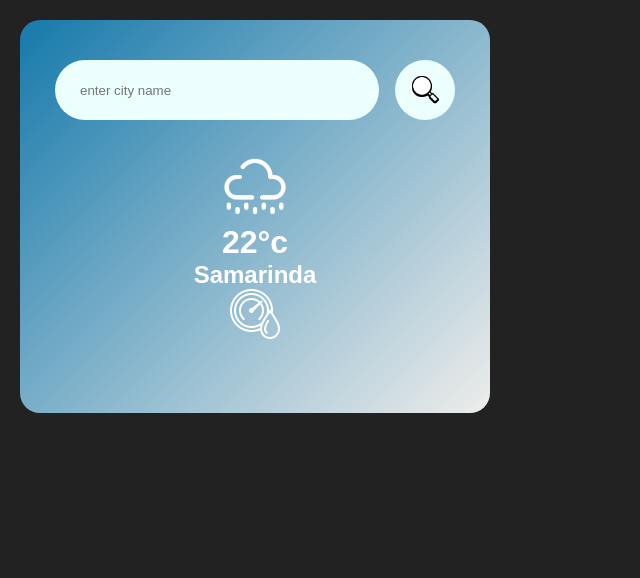
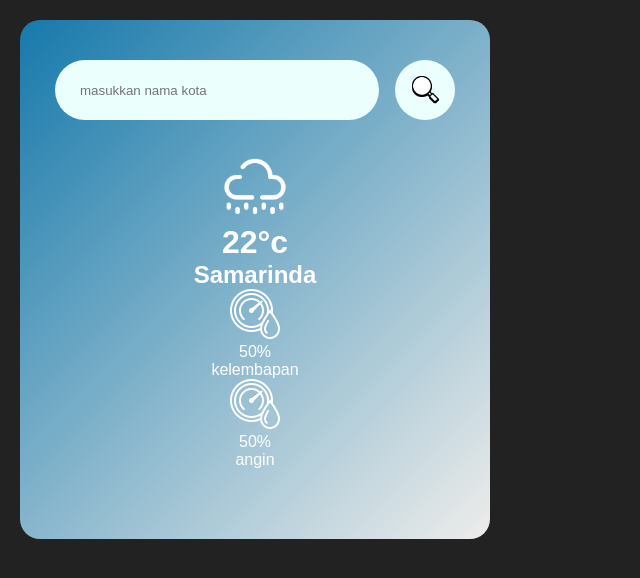
Before and after one commit to Saroyann/javascript-weather-app, a plain HTML site: page index.html in a window 1280 px wide. Shown: the whole page, without its empty margins (0-640 px from the left). Drawn offline with Linux system fonts and the light colour scheme.

Commit message:
initial commit

```diff
--- a/index.html
+++ b/index.html
@@ -10,7 +10,7 @@
 
     <div class="card">
         <div class="search">
-            <input type="text" placeholder="enter city name" spellcheck="false">
+            <input type="text" placeholder="masukkan nama kota" spellcheck="false">
 
             <button><img src="https://github.com/Saroyann/javascript-weather-app/blob/master/img/search.png?raw=true" alt="search button"></button>
         </div>
@@ -22,6 +22,18 @@
             <div class="details">
                 <div class="col">
                     <img src="https://github.com/Saroyann/javascript-weather-app/blob/master/img/humidity.png?raw=true" alt="humidity">
+                    <div>
+                        <p class="humidity">50%</p>
+                        <p>kelembapan</p>
+                    </div>
+                </div>
+
+                <div class="col">
+                    <img src="https://github.com/Saroyann/javascript-weather-app/blob/master/img/humidity.png?raw=true" alt="humidity">
+                    <div>
+                        <p class="humidity">50%</p>
+                        <p>angin</p>
+                    </div>
                 </div>
             </div>
         </div>
```
Also changed, not shown: img/wind.png (added).
